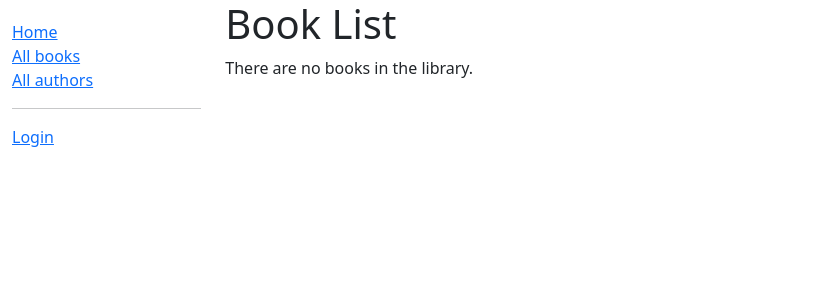
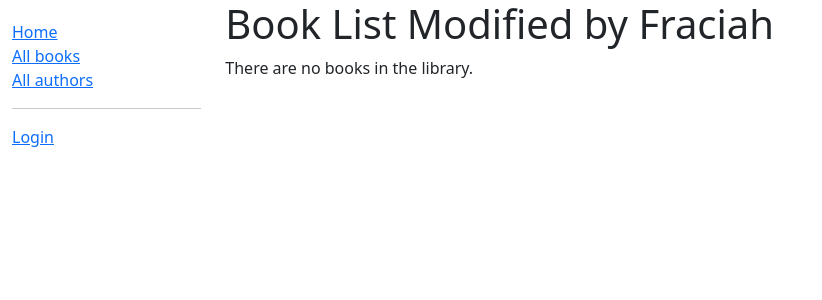
Before and after one commit to nmkpaleo/mozilla_locallibrary, a Django app: page /catalog/books/ in a window 1280 px wide. Shown: the top 300 px of the page, without its empty margins (0-822 px from the left). Run offline with Django 4.2, Linux system fonts and the light colour scheme; data that the repository does not hold is empty.

Commit message:
Update book list title

```diff
--- a/app/catalog/templates/catalog/book_list.html
+++ b/app/catalog/templates/catalog/book_list.html
@@ -1,7 +1,7 @@
 {% extends "base_generic.html" %}
 
 {% block content %}
-  <h1>Book List</h1>
+  <h1>Book List Modified by Fraciah</h1>
   {% if book_list %}
     <ul>
       {% for book in book_list %}
```
